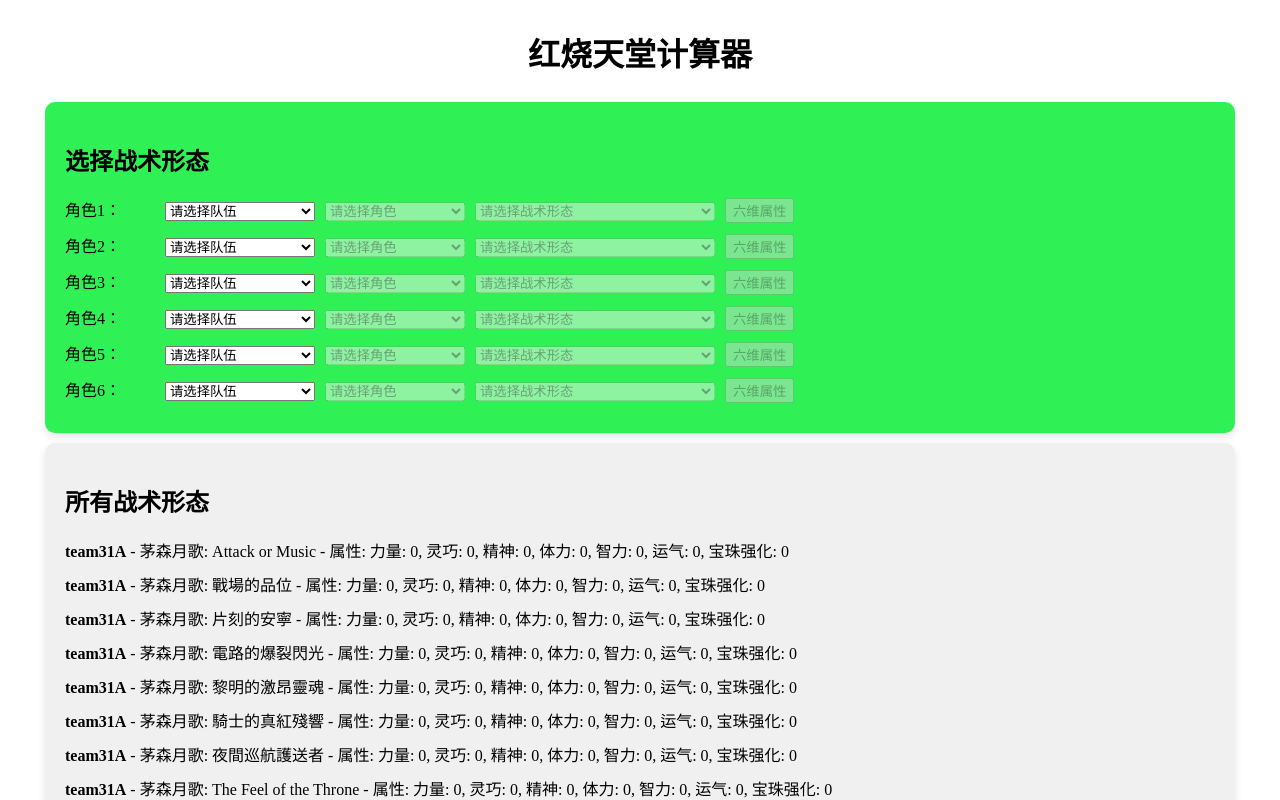
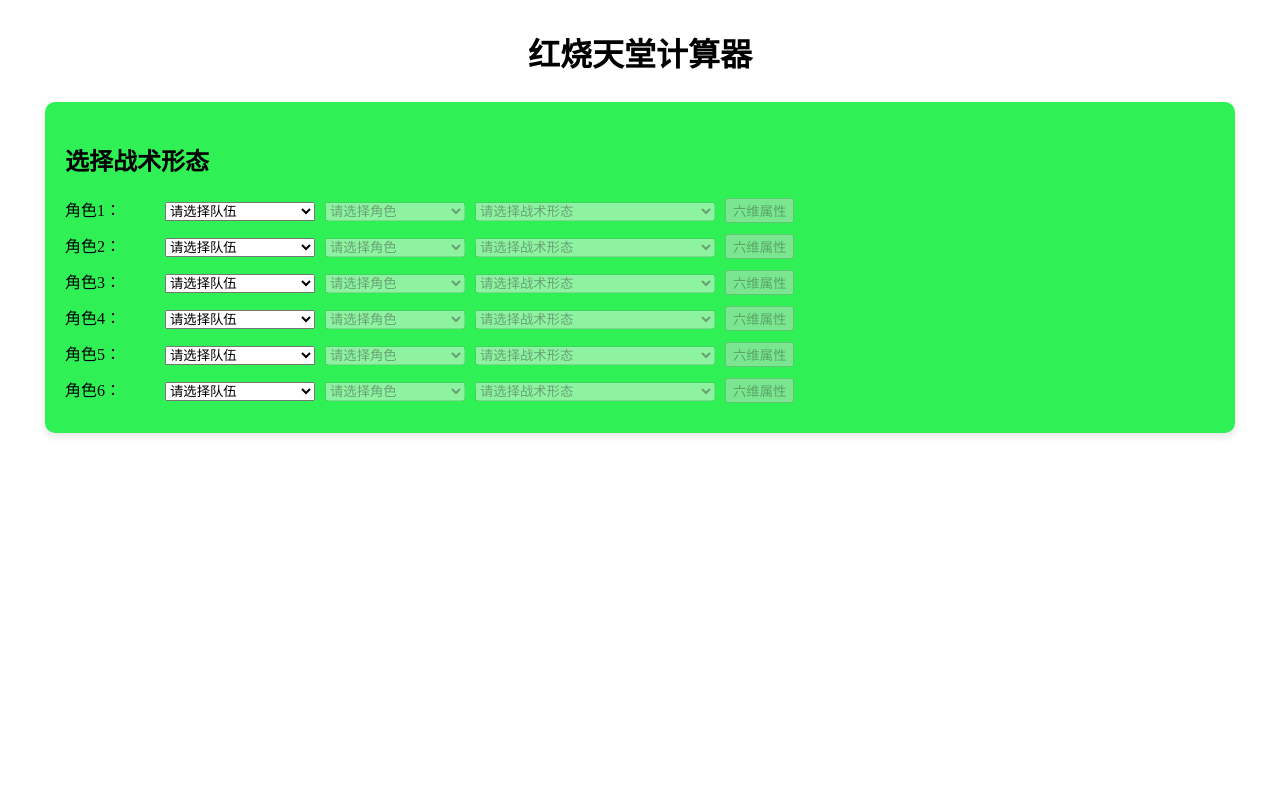
Before and after one commit to bzyyt/HBR_Calc, a Vue app: page / in a window 1280 px wide. Shown: the top 800 px of the page. Built offline with nearby package versions, Linux system fonts and the light colour scheme.

Commit message:
添加了一些注释

```diff
--- a/src/App.vue
+++ b/src/App.vue
@@ -3,7 +3,7 @@
         <HeadWeb />
         <div class="content">
             <MultipleStylesChoose />
-            <StylesListDisplay />
+            <!-- <StylesListDisplay /> -->
             <!-- 你可以在这里添加其他组件 -->
         </div>
     </div>
--- a/src/components/styleStats.vue
+++ b/src/components/styleStats.vue
@@ -1,5 +1,6 @@
 <!-- src/components/styleStats.vue -->
 <template>
+    <!-- 角色初始状态页面 -->
     <div v-if="show" class="modal" @click.self="handleOutsideClick">
         <div class="modal-content">
             <span class="close" @click="closeModal">&times;</span>
--- a/src/components/stylesChoose.vue
+++ b/src/components/stylesChoose.vue
@@ -1,4 +1,5 @@
 <template>
+    <!-- 角色选择组件 -->
     <div class="styleschoose">
         <div class="content">
             <span class="role-label">角色{{ roleNumber }}：</span>
```
